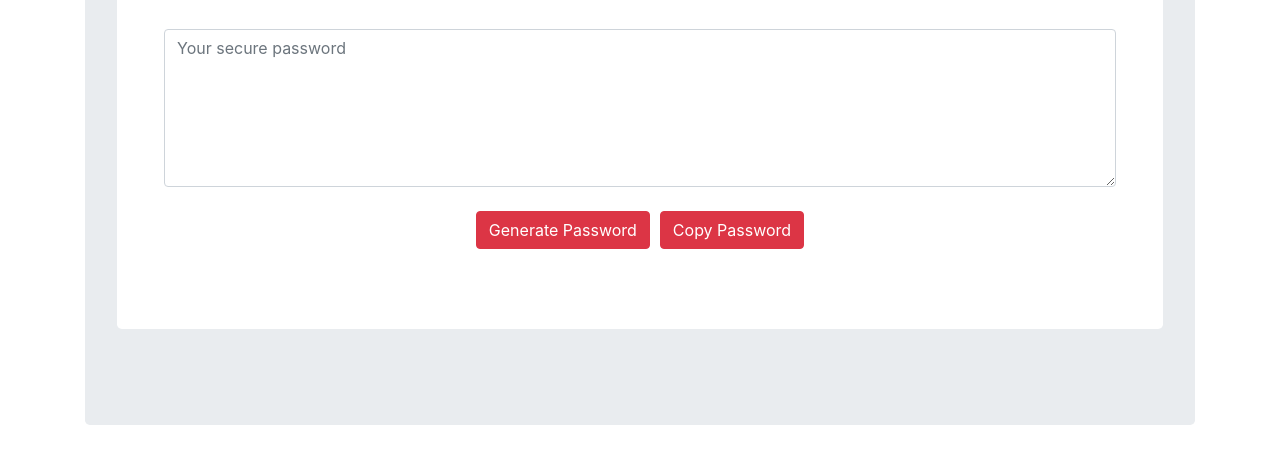
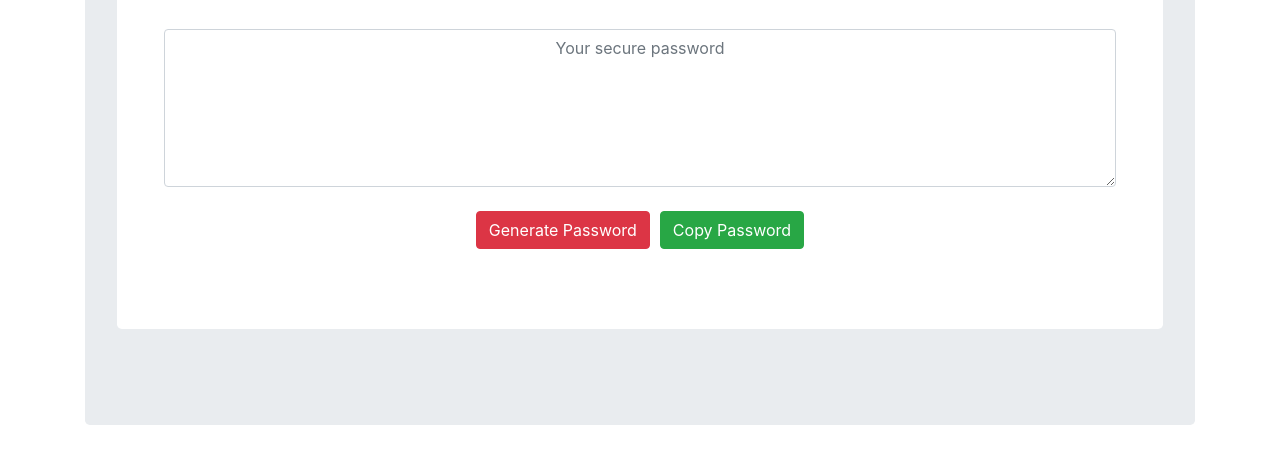
Before and after one commit to kangb3/Password-Generator, a plain HTML site: page index.html in a window 1280 px wide. Shown: the part 265-728 px from the top of the page. Drawn offline with nearby package versions, Linux system fonts and the light colour scheme.

Commit message:
Changed copy password button to btn-success

```diff
--- a/index.html
+++ b/index.html
@@ -32,15 +32,15 @@
 
             <section class="form-group">
                 <section class="col-sm-12">
-                    <label for="FormControlTextArea"></label>
-                    <textarea class="form-control" id="FormControlTextArea" placeholder="Your secure password" rows="6"></textarea>
+                    <label for="TextArea"></label>
+                    <textarea class="form-control" id="TextArea" placeholder="Your secure password" rows="6"></textarea>
                     <br>
                     <section class="form-row justify-content-center">
                         <section class="col-s-6">
                             <button type="button" onclick="generatePassword()"class="btn btn-danger">Generate Password</button>
                         </section>
                         <section class="col-s-6">
-                            <button type="button" onclick="copyPassword()" class="btn btn-danger">Copy Password</button>
+                            <button type="button" onclick="copyPassword()" class="btn btn-success">Copy Password</button>
                         </section>
                     </section>
                 </section>
```
